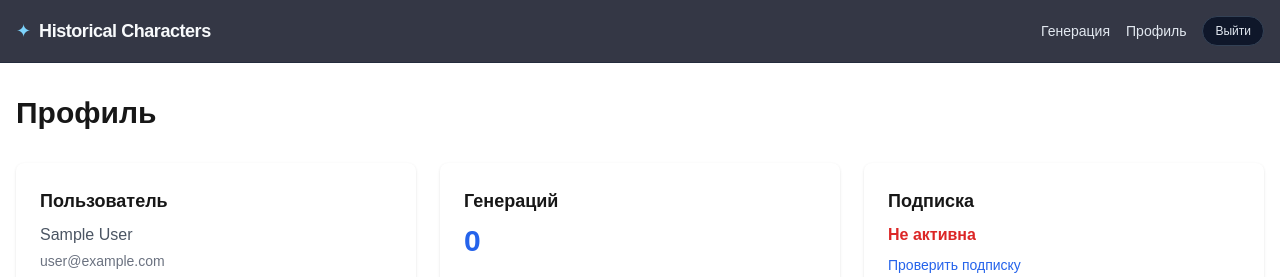
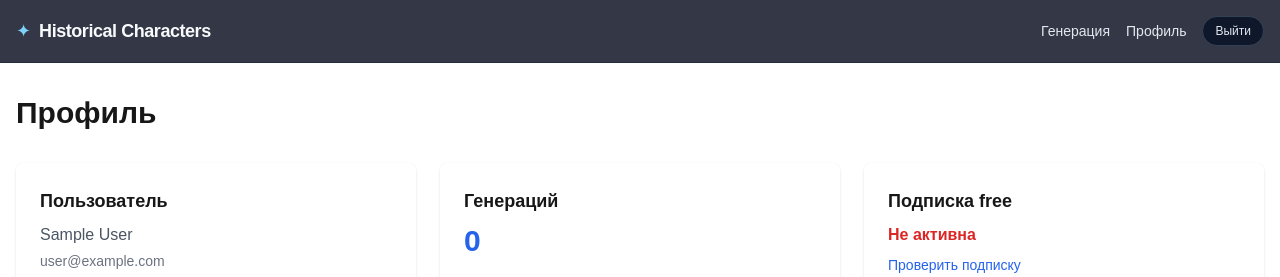
Before and after one commit to Trainfan611/historical-characters-ai, a Next.js app: page /profile in a window 1280 px wide. Shown: the top 277 px of the page. Built offline with nearby package versions, Linux system fonts and the light colour scheme; no server answers; the database is empty; sample sign-in values are in the browser's storage.

Commit message:
Change subscription label to 'РџРѕРґРїРёСЃРєР° free'

```diff
--- a/app/profile/page.tsx
+++ b/app/profile/page.tsx
@@ -100,7 +100,7 @@
           </div>
 
           <div className="bg-white rounded-lg shadow p-6">
-            <h2 className="text-lg font-semibold mb-2">Подписка</h2>
+            <h2 className="text-lg font-semibold mb-2">Подписка free</h2>
             <p className={`font-semibold ${subscriptionStatus?.isSubscribed ? 'text-green-600' : 'text-red-600'}`}>
               {subscriptionStatus?.isSubscribed ? 'Активна' : 'Не активна'}
             </p>
```
